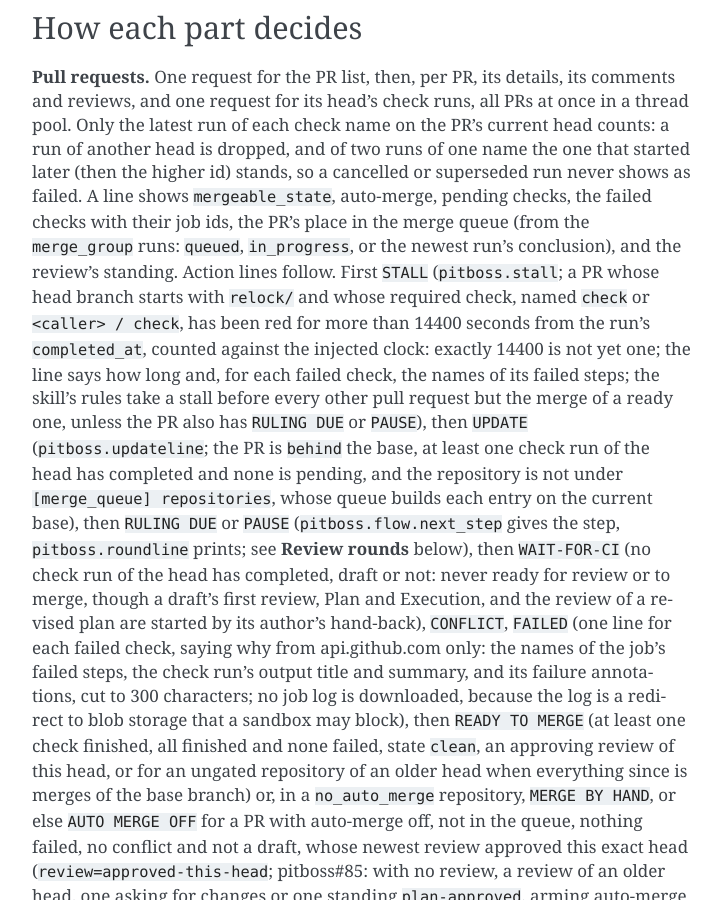
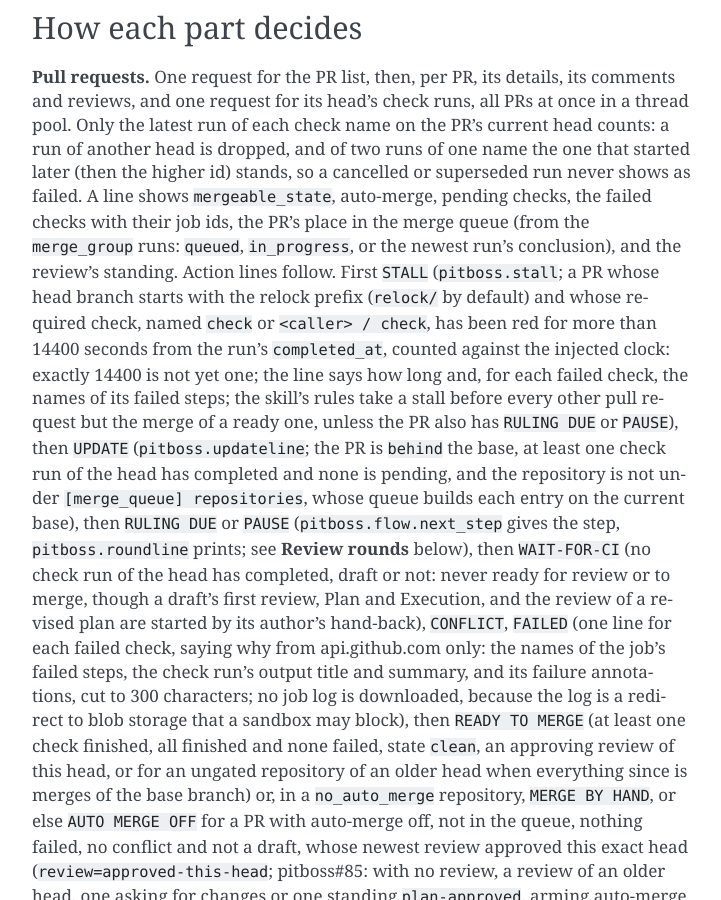
Before and after one commit to dev-skill-up/pitboss, a Sphinx documentation site: the page built from doc/design.rst, in a window 1280 px wide and 900 px high, scrolled down 8596 px. Shown: the whole window, without its empty margins (388-1109 px from the left). Built offline with Sphinx 7.4.7, drawn with Linux system fonts in a browser that asks for light colours.

Commit message:
Docs: the STALL line reads the configured relock prefix (#126)
Co-Authored-By: Claude Sonnet 5.5 <noreply@anthropic.com>
Claude-Session: https://claude.ai/code/session_01HwLsLqpK11q86JDdqHKAzP

```diff
--- a/doc/design.rst
+++ b/doc/design.rst
@@ -297,7 +297,7 @@ pending checks, the failed checks with their job ids, the PR's place in the
 merge queue (from the ``merge_group`` runs: ``queued``, ``in_progress``, or
 the newest run's conclusion), and the review's standing. Action lines follow.
 First ``STALL`` (``pitboss.stall``; a PR whose head branch starts with
-``relock/`` and whose required check, named ``check`` or ``<caller> / check``, has
+the relock prefix (``relock/`` by default) and whose required check, named ``check`` or ``<caller> / check``, has
 been red for more than 14400 seconds from the run's ``completed_at``, counted
 against the injected clock: exactly 14400 is not yet one; the line says how long
 and, for each failed check, the names of its failed steps; the skill's rules take
```
